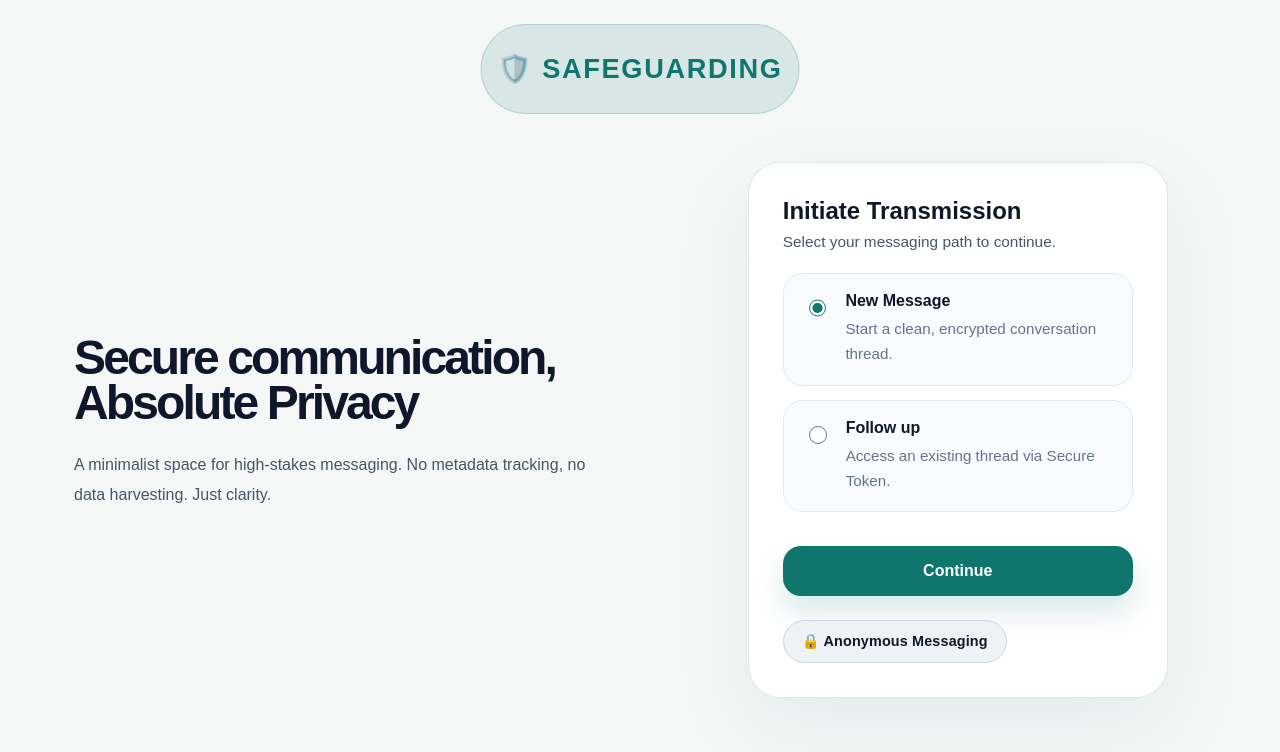
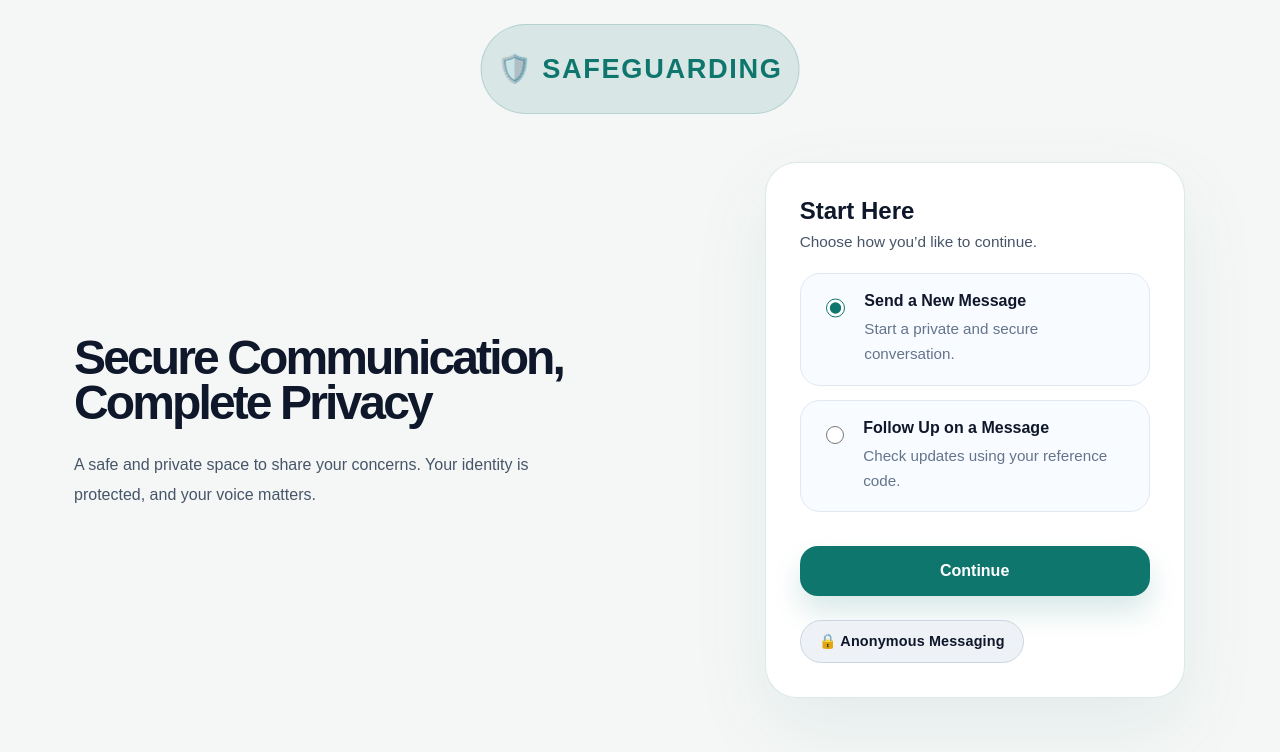
Before and after one commit to VALENTINE-it/safeguarding-project, a React (Create React App) app in the folder my-app/: page / in a window 1280 px wide. Shown: the top 752 px of the page. Built offline with nearby package versions, Linux system fonts and the light colour scheme; no server answers.

Commit message:
fix: doing polish on the technical wordings and making it user friendly

```diff
--- a/my-app/src/F.form.js
+++ b/my-app/src/F.form.js
@@ -72,14 +72,12 @@ function FollowUpForm({ onBack }) {
       </div>
 
       <div className="form-card">
-        <h2>FOLLOW UP MESSAGE</h2>
-        <p className="subtitle">
-          Compose your secure transmission. All metadata is stripped upon departure.
-        </p>
+        <h2>Follow Up on Your Message</h2>
+        <p className="subtitle">Use your reference code to continue your conversation safely and privately. </p>
 
         <form onSubmit={handleSubmit}>
           <label className="form-group">
-            <span>THREAD TOKEN</span>
+            <span>Reference Code</span>
             <input
               type="text"
               name="token"
@@ -95,7 +93,7 @@ function FollowUpForm({ onBack }) {
             <input
               type="text"
               name="topic"
-              placeholder="e.g. Follow-up Report"
+              placeholder="e.g. What is this follow-up about?"
               value={topic}
               onChange={(e) => setTopic(e.target.value)}
               required
@@ -104,10 +102,10 @@ function FollowUpForm({ onBack }) {
           </label>
 
           <label className="form-group">
-            <span>MESSAGE</span>
+            <span>Your message</span>
             <textarea
               name="message"
-              placeholder="Type your confidential message here..."
+              placeholder="Add any new information or updates here..."
               rows="6"
               value={message}
               onChange={(e) => setMessage(e.target.value)}
@@ -129,7 +127,7 @@ function FollowUpForm({ onBack }) {
               className="send-btn"
               disabled={status === 'loading'}
             >
-              {status === 'loading' ? 'Sending…' : 'Send Anonymously →'}
+              {status === 'loading' ? 'Sending…' : 'Submit updates →'}
             </button>
           </div>
         </form>
--- a/my-app/src/N.form.js
+++ b/my-app/src/N.form.js
@@ -55,7 +55,7 @@ function NewMessageForm({ onBack }) {
             it is the only way to follow up on this thread.
           </p>
           <div className="token-box">
-            <strong>🔑 Your Secure Thread Token</strong>
+            <strong>🔑 Your Secure Thread Token </strong>
             <code>{threadToken}</code>
             <p className="token-note">
               Copy this token and keep it safe. It will not be shown again.
@@ -77,9 +77,7 @@ function NewMessageForm({ onBack }) {
 
       <div className="form-card">
         <h2>New Message</h2>
-        <p className="subtitle">
-          Compose your secure transmission. All metadata is stripped upon departure.
-        </p>
+        <p className="subtitle">Share your concern safely and privately. Your identity is protected.</p>
 
         <form onSubmit={handleSubmit}>
           <label className="form-group">
@@ -87,7 +85,7 @@ function NewMessageForm({ onBack }) {
             <input
               type="text"
               name="topic"
-              placeholder="e.g. New Safeguarding Report"
+              placeholder="e.g. Briefly describe what this is about"
               value={topic}
               onChange={(e) => setTopic(e.target.value)}
               required
@@ -99,7 +97,7 @@ function NewMessageForm({ onBack }) {
             <span>MESSAGE</span>
             <textarea
               name="message"
-              placeholder="Type your confidential message here..."
+              placeholder="Share what happened..."
               rows="6"
               value={message}
               onChange={(e) => setMessage(e.target.value)}
@@ -114,7 +112,7 @@ function NewMessageForm({ onBack }) {
 
           <div className="form-actions">
             <button type="button" className="back-btn" onClick={onBack}>
-              ← Back
+              ← Go Back
             </button>
             <button
               type="submit"
--- a/my-app/src/index.js
+++ b/my-app/src/index.js
@@ -20,17 +20,17 @@ function SafeGuardingApp() {
 
       <div className="Body">
         <div className="Intro">
-          <h1 className="h1">Secure communication, Absolute Privacy</h1>
-          <p>A minimalist space for high-stakes messaging. No metadata tracking, no data harvesting. Just clarity.</p>
-        </div>
+          <h1 className="h1">Secure Communication, Complete Privacy</h1>
+<p>A safe and private space to share your concerns. Your identity is protected, and your voice matters.</p>
+</div>
 
         {showForm ? (
          <FormComponent onBack={() => setShowForm(false)} />
         ) : (
           <div>
             <div className="card">
-              <h3>Initiate Transmission</h3>
-              <p>Select your messaging path to continue.</p>
+              <h3>Start Here</h3>
+              <p>Choose how you’d like to continue.</p>
 
               <label className="option">
                 <input
@@ -41,8 +41,8 @@ function SafeGuardingApp() {
                   onChange={() => setSelectedPath('new')}
                 />
                 <div>
-                  <div className="option-title">New Message</div>
-                  <div className="option-desc">Start a clean, encrypted conversation thread.</div>
+                  <div className="option-title">Send a New Message</div>
+                  <div className="option-desc">Start a private and secure conversation.</div>
                 </div>
               </label>
 
@@ -55,8 +55,8 @@ function SafeGuardingApp() {
                   onChange={() => setSelectedPath('follow')}
                 />
                 <div>
-                  <div className="option-title">Follow up</div>
-                  <div className="option-desc">Access an existing thread via Secure Token.</div>
+                  <div className="option-title">Follow Up on a Message</div>
+                  <div className="option-desc">Check updates using your reference code.</div>
                 </div>
               </label>
 
```
